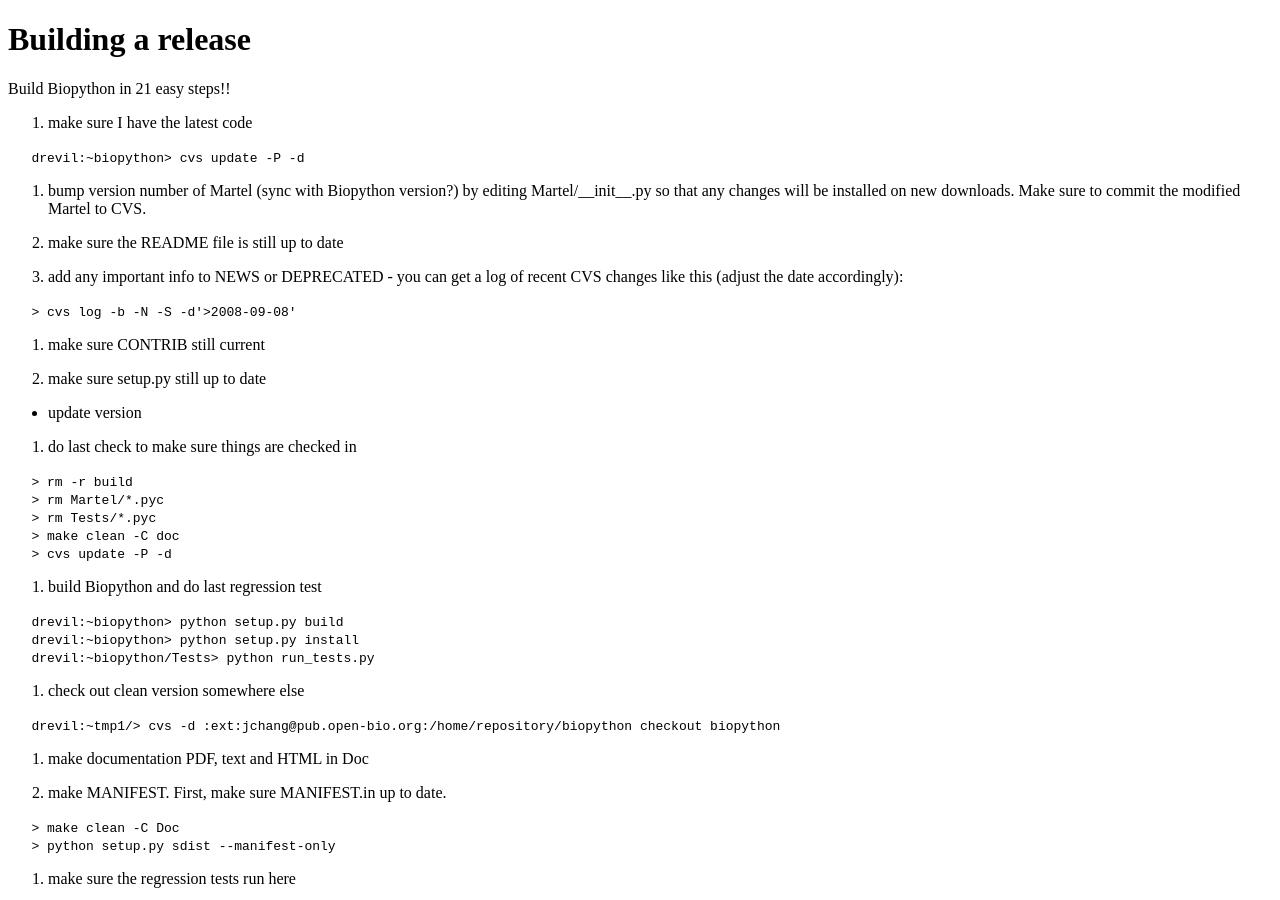
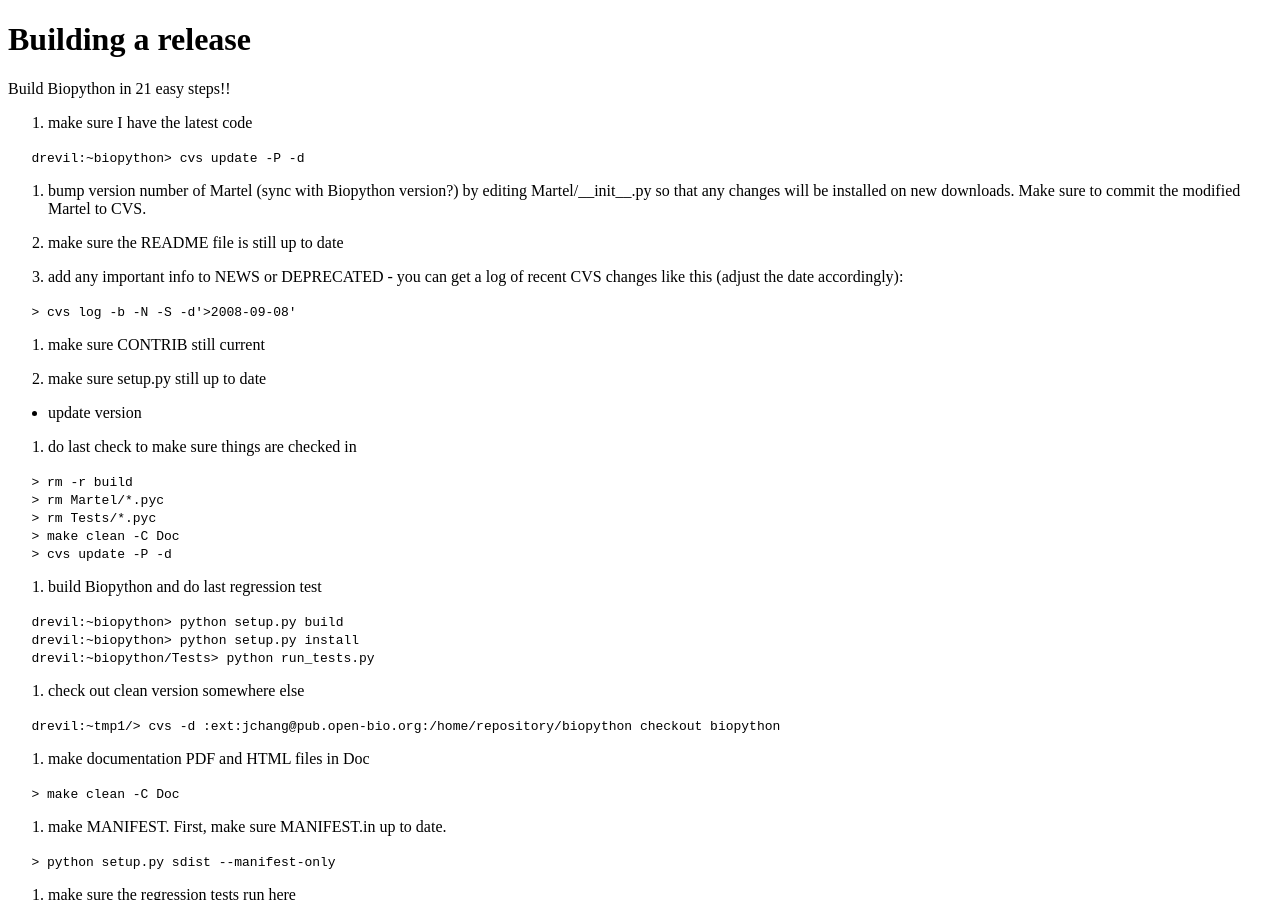
Before and after one commit to biopython/biopython.github.io, a Jekyll site: the page built from wiki/Building_a_release.md, in a window 1280 px wide and 900 px high. Built offline with Jekyll 4.4.1, drawn with Linux system fonts in a browser that asks for light colours.

Commit message:
doc -> Doc

```diff
--- a/wiki/Building_a_release.md
+++ b/wiki/Building_a_release.md
@@ -32,7 +32,7 @@ recent CVS changes like this (adjust the date accordingly):
 `   > rm -r build`
 `   > rm Martel/*.pyc`
 `   > rm Tests/*.pyc`
-`   > make clean -C doc`
+`   > make clean -C Doc`
 `   > cvs update -P -d `
 
 8. build Biopython and do last regression test
@@ -45,11 +45,12 @@ recent CVS changes like this (adjust the date accordingly):
 
 `   drevil:~tmp1/> cvs -d :ext:jchang@pub.open-bio.org:/home/repository/biopython checkout biopython `
 
-10. make documentation PDF, text and HTML in Doc
+10. make documentation PDF and HTML files in Doc
+
+`   > make clean -C Doc`
 
 11. make MANIFEST. First, make sure MANIFEST.in up to date.
 
-`   > make clean -C Doc`
 `   > python setup.py sdist --manifest-only `
 
 12. make sure the regression tests run here
```
Also changed, not shown: 1 other file.
